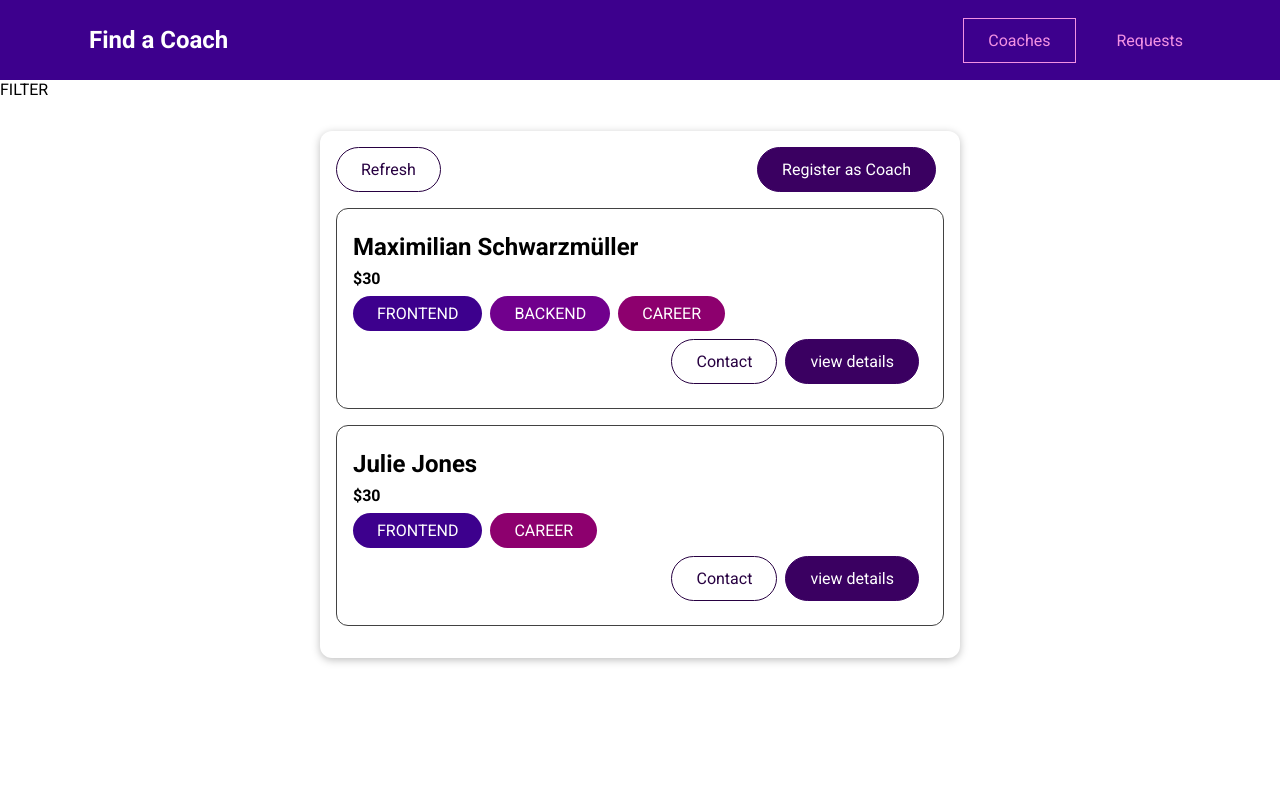
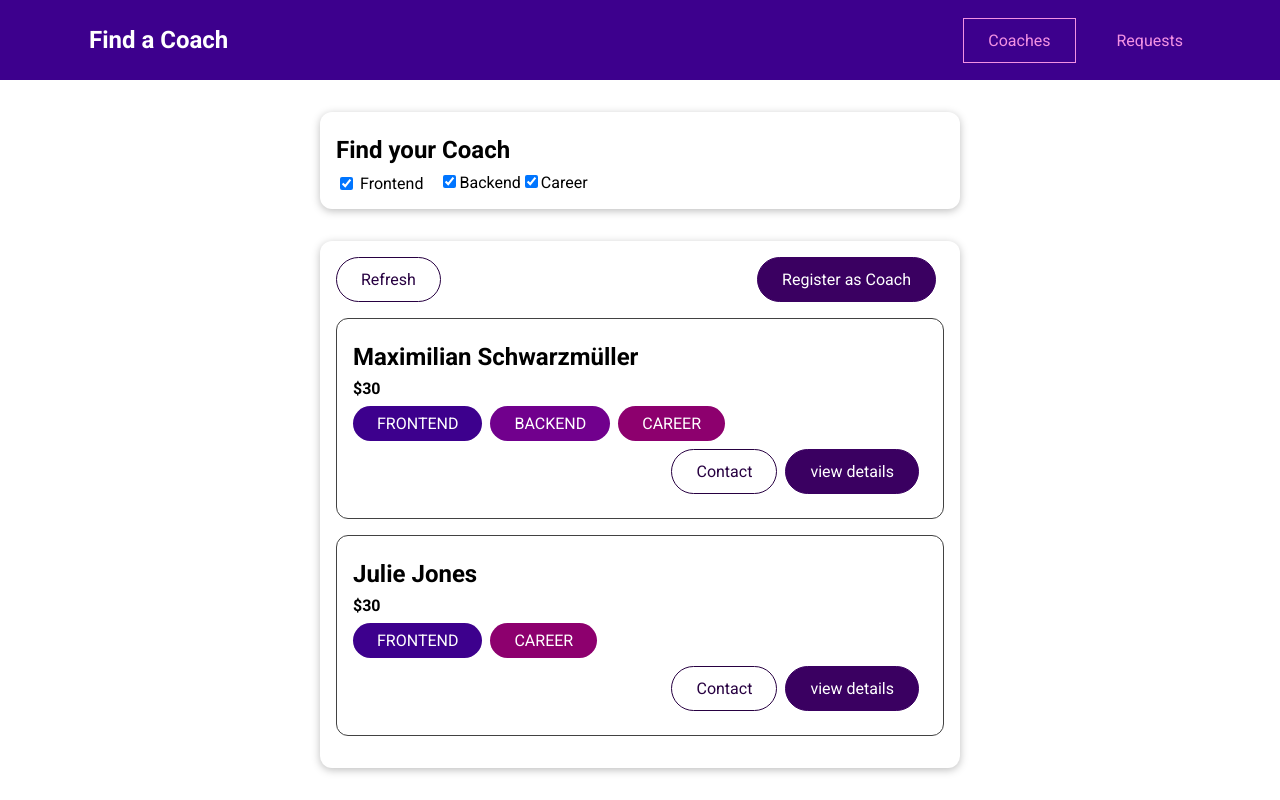
Before and after one commit to LordeGeorge127/FindMentorVue, a Vue app: page /coaches in a window 1280 px wide. Built offline with nearby package versions, Linux system fonts and the light colour scheme.

Commit message:
filter method implemented

```diff
--- /dev/null
+++ b/src/components/coaches/CoachFilter.vue
@@ -0,0 +1,64 @@
+<script>
+export default {
+  emits:['change-filter'],
+  data() {
+    return {
+      filters: {
+        frontend: true,
+        backend: true,
+        career: true
+      }
+    };
+  },
+  methods: {
+    setFilters(ev) {
+      const inputId = ev.target.id;
+      const isActive = ev.target.checked;
+      const updatedFilter = { ...this.filters, [inputId]: isActive };
+      this.filters = updatedFilter;
+      this.$emit('change-filter',updatedFilter);
+    }
+  }
+};
+</script>
+
+<template>
+  <base-card>
+    <h2>Find your Coach</h2>
+    <span class='filter-option'>
+    <input type='checkbox' id='frontend' checked  @change='setFilters'>
+    <label for='frontend'>Frontend</label>
+  </span>
+    <span class='filter-options'>
+    <input type='checkbox' id='backend' checked @change='setFilters'>
+    <label for='backend'>Backend</label>
+  </span>
+    <span class='filter-options'>
+    <input type='checkbox' id='career' checked @change='setFilters'>
+    <label for='career'>Career</label>
+  </span>
+  </base-card>
+</template>
+
+<style scoped>
+h2 {
+  margin: 0.5rem 0;
+}
+
+.filter-option {
+  margin-right: 1rem;
+}
+
+.filter-option label,
+.filter-option input {
+  vertical-align: middle;
+}
+
+.filter-option label {
+  margin-left: 0.25rem;
+}
+
+.filter-option.active label {
+  font-weight: bold;
+}
+</style>
--- a/src/pages/coaches/CoachesList.vue
+++ b/src/pages/coaches/CoachesList.vue
@@ -1,16 +1,18 @@
 <template>
-    <section>FILTER</section>
+  <section>
+    <coach-filter @change-filter='setFilters'></coach-filter>
+  </section>
   <base-card>
     <section>
-            <div class="controls">
-                <base-button mode="outline">Refresh</base-button>
-                <base-button link to="/register">Register as Coach</base-button>
+      <div class='controls'>
+        <base-button mode='outline'>Refresh</base-button>
+        <base-button link to='/register'>Register as Coach</base-button>
       </div>
 
 
-            <ul v-if="hasCoaches">
-                <coach-item v-for="coach in filteredCoaches" :key="coach.id" :id="coach.id" :first-name="coach.firstName"
-                    :last-name="coach.lastName" :rate="coach.hourlyRate" :areas="coach.areas"></coach-item>
+      <ul v-if='hasCoaches'>
+        <coach-item v-for='coach in filteredCoaches' :key='coach.id' :id='coach.id' :first-name='coach.firstName'
+                    :last-name='coach.lastName' :rate='coach.hourlyRate' :areas='coach.areas'></coach-item>
       </ul>
       <h3 v-else>
         No coaches Available
@@ -20,20 +22,50 @@
   </base-card>
 </template>
 <script>
+import CoachFilter from '@/components/coaches/CoachFilter.vue';
 import CoachItem from '../../components/coaches/CoachItem.vue';
+
 export default {
   components: {
-        CoachItem
+    CoachItem,
+    CoachFilter
+  },
+  data() {
+    return {
+      activeFilter: {
+        frontend: true,
+        backend: true,
+        career: true
+      }
+    };
   },
   computed: {
     filteredCoaches() {
-            return this.$store.getters['coaches/coaches']
+      const coaches = this.$store.getters['coaches/coaches'];
+      return coaches.filter(coach => {
+          if (coach.areas.includes('frontend') && this.activeFilter.frontend) {
+            return true;
+          }
+          if (coach.areas.includes('backend') && this.activeFilter.backend) {
+            return true;
+          }
+          if (coach.areas.includes('career') && this.activeFilter.career) {
+            return true;
+          }
+          return false;
+        }
+      );
     },
     hasCoaches(state) {
-            return state.$store.getters['coaches/hasCoaches']
+      return state.$store.getters['coaches/hasCoaches'];
+    }
+  },
+  methods: {
+    setFilters(updateFilters) {
+      this.activeFilter = updateFilters;
     }
   }
-}
+};
 </script>
 <style scoped>
 ul {
```
Lines whose indentation alone changed are shown as unchanged.
